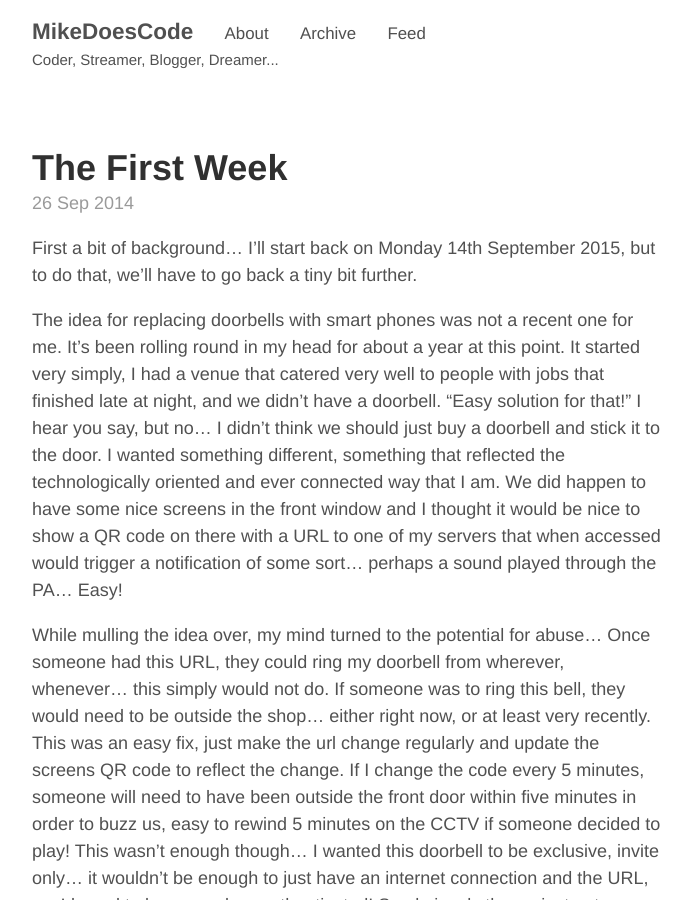
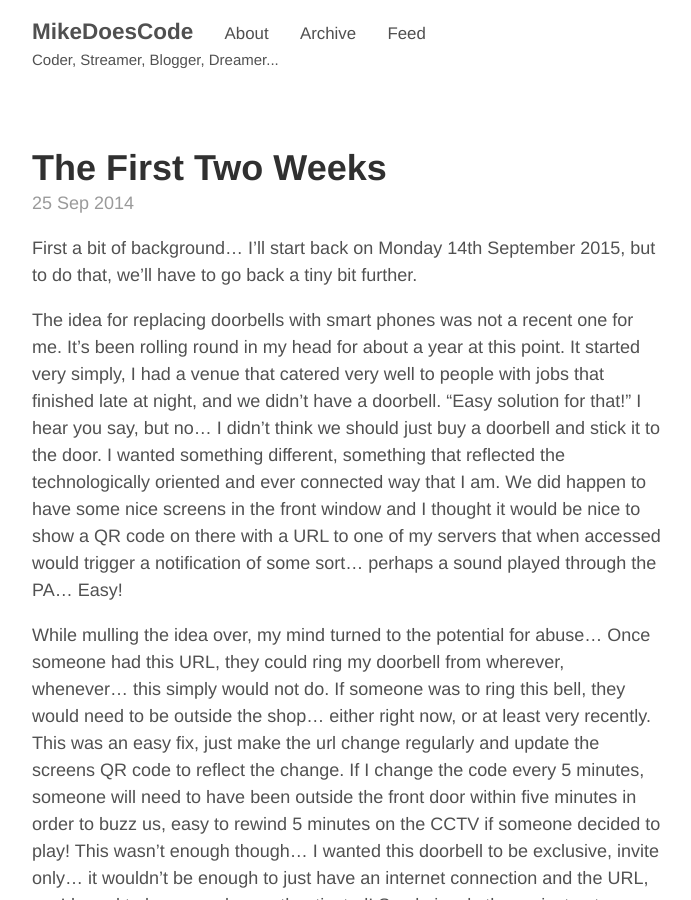
Before and after one commit to MikeHardman/mikehardman.github.io, a Jekyll site: the page built from _posts/2014-09-25-the-first-two-weeks.md, in a window 1280 px wide and 900 px high. Shown: the whole window, without its empty margins (293-984 px from the left). Built offline with Jekyll 4.4.1, drawn with Linux system fonts in a browser that asks for light colours; some of the changed text lies outside the part shown.

Commit message:
Restructure of some posts.

```diff
--- a/_posts/2014-09-26-the-first-week.md
+++ b/_posts/2014-09-25-the-first-two-weeks.md
@@ -1,5 +1,5 @@
 ---
-title: The First Week
+title: The First Two Weeks
 layout: post
 ---
 
```
Also changed, not shown: _posts/2014-09-24-the-obligatory-first-post.md (renamed from _posts/2014-09-25-the-obligatory-first-post.md).
